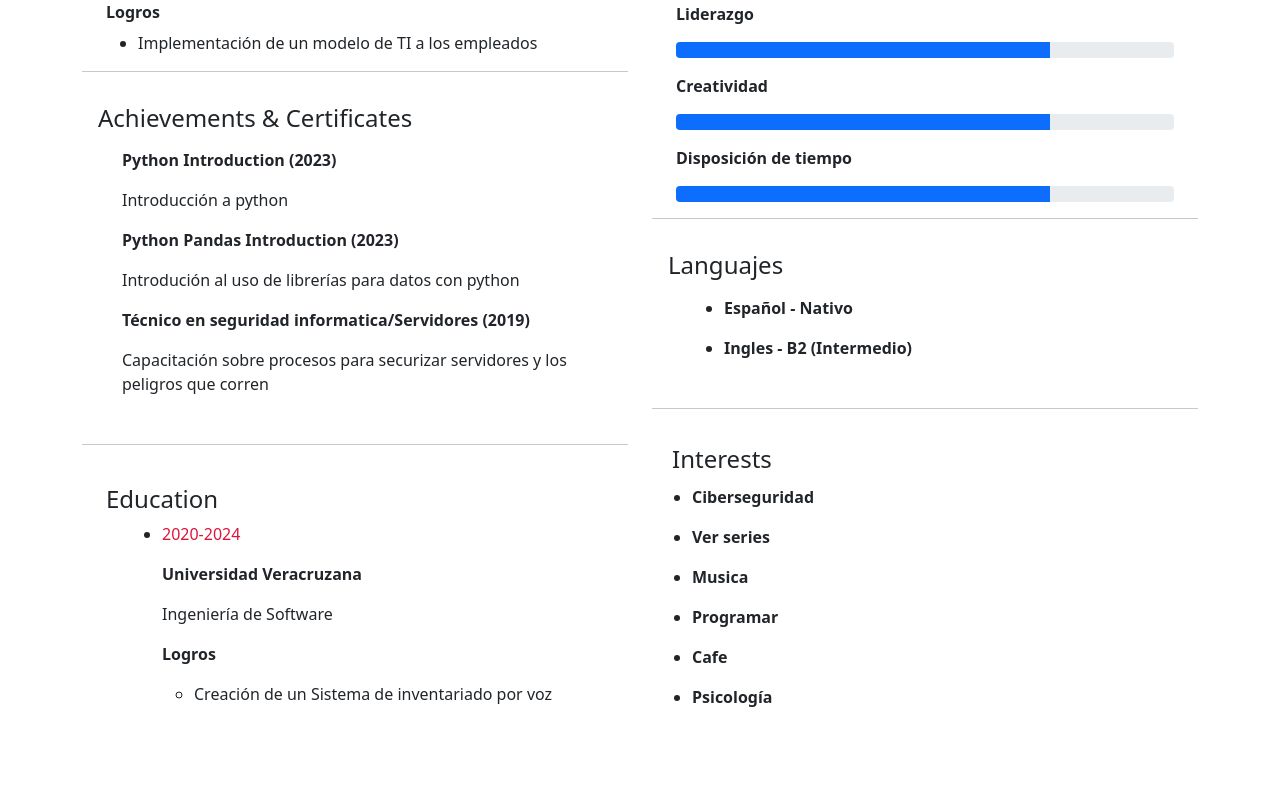
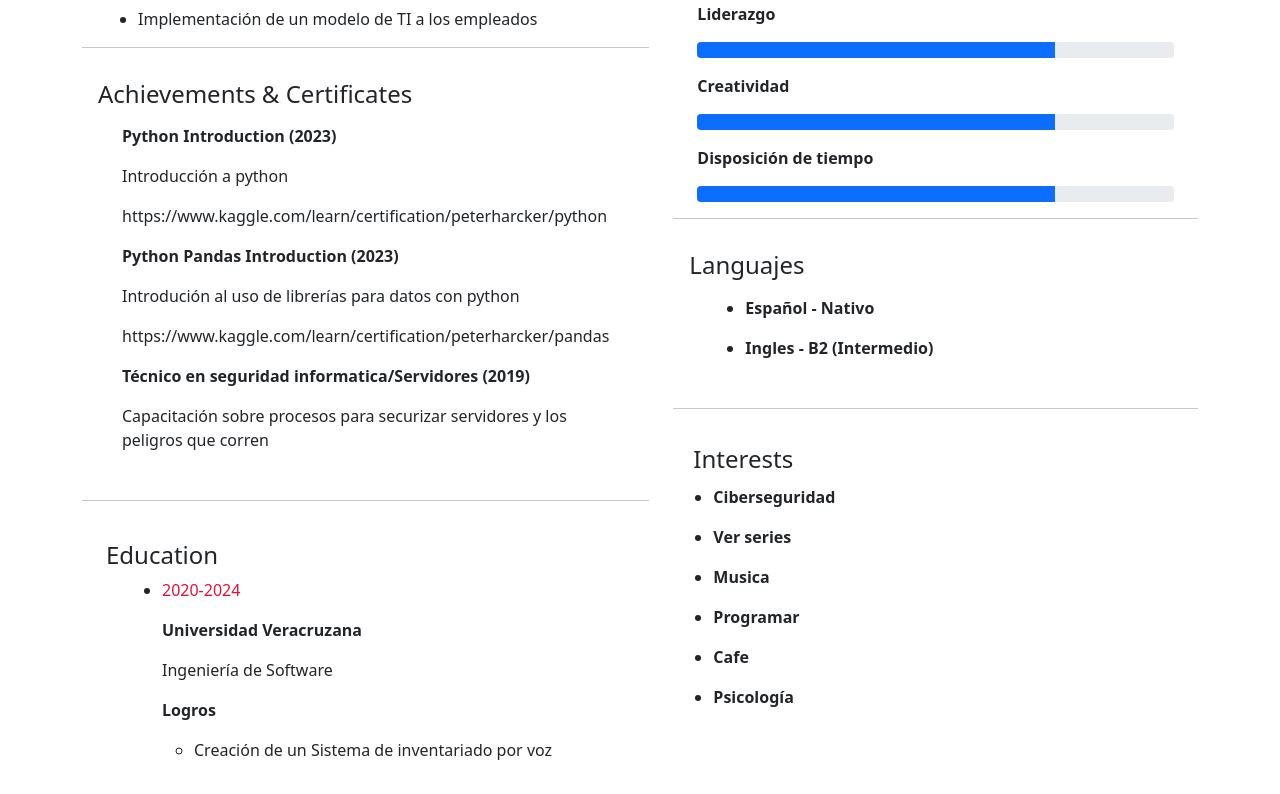
Before and after one commit to Adpsec/adpsec.github.io, an Angular app: page / in a window 1280 px wide. Shown: the part 756-1550 px from the top of the page. Before the commit the page ends 1513 px from the top, so only its background shows below. Built offline with nearby package versions, Linux system fonts and the light colour scheme.

Commit message:
Arreglando detalles

```diff
--- a/src/app/components/certificates-cv/certificates-cv.component.html
+++ b/src/app/components/certificates-cv/certificates-cv.component.html
@@ -7,6 +7,7 @@
           <b>{{ cert.nombre }} ({{ cert.fecha }})</b>
         </p>
         <p>{{ cert.descripcion }}</p>
+        <p>{{ cert.link }}</p>
       </div>
     </div>
   </div>
```
